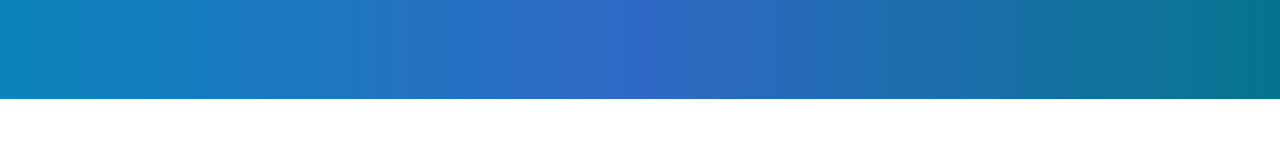
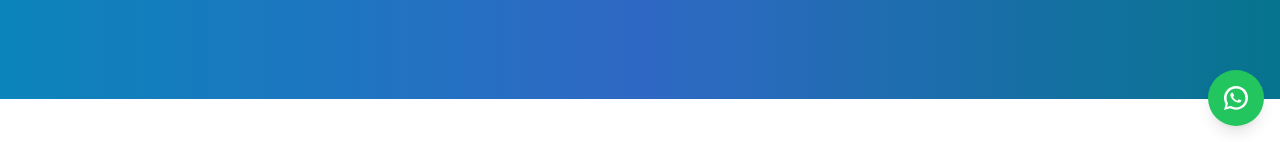
Before and after one commit to Akash-Harale/flair-technologies, a Next.js app: page / in a window 1280 px wide. Shown: the part 658-800 px from the top of the page. Built offline with nearby package versions, Linux system fonts and the light colour scheme.

Commit message:
added whatsapp logo

```diff
--- a/app/layout.tsx
+++ b/app/layout.tsx
@@ -17,7 +17,28 @@ export default function RootLayout({
 }>) {
   return (
     <html lang="en" className={`${GeistSans.variable} ${GeistMono.variable}`}>
-      <body className={GeistSans.className}>{children}</body>
+      <body className={GeistSans.className}>
+        {children}
+
+        {/* WhatsApp Button */}
+        <a
+          href="https://wa.me/919999999999" // replace with your WhatsApp number
+          target="_blank"
+          rel="noopener noreferrer"
+          className="fixed bottom-4 right-4 z-50"
+        >
+          <div className="bg-green-500 hover:bg-green-600 text-white p-4 rounded-full shadow-lg transition-all duration-300">
+            <svg
+              className="w-6 h-6"
+              fill="currentColor"
+              viewBox="0 0 24 24"
+              aria-hidden="true"
+            >
+              <path d="M20.52 3.48A11.94 11.94 0 0012 0C5.37 0 .01 5.37.01 12c0 2.12.55 4.19 1.61 6.02L0 24l6.27-1.64a11.97 11.97 0 005.73 1.46h.01c6.63 0 12-5.37 12-12 0-3.2-1.25-6.2-3.48-8.52zM12 21.43a9.52 9.52 0 01-4.89-1.33l-.35-.2-3.72.97.99-3.63-.23-.38A9.48 9.48 0 012.57 12c0-5.22 4.24-9.46 9.46-9.46 2.53 0 4.92.99 6.71 2.79A9.42 9.42 0 0121.43 12c0 5.22-4.24 9.43-9.43 9.43zm5.07-7.1c-.28-.14-1.66-.82-1.92-.91-.26-.1-.45-.14-.63.14s-.73.91-.9 1.1c-.17.18-.33.21-.61.07a7.7 7.7 0 01-2.27-1.41 8.52 8.52 0 01-1.59-1.98c-.17-.3-.02-.46.13-.6.14-.13.3-.34.45-.51.15-.17.2-.3.3-.5.1-.2.05-.37-.03-.51s-.63-1.51-.86-2.07c-.23-.56-.46-.49-.63-.5h-.54c-.18 0-.46.07-.7.33s-.92.9-.92 2.2.95 2.54 1.08 2.72c.13.17 1.88 2.88 4.57 4.04.64.28 1.14.44 1.53.57.64.2 1.23.17 1.69.1.52-.08 1.66-.68 1.89-1.34.23-.66.23-1.23.16-1.34-.07-.12-.26-.18-.54-.32z" />
+            </svg>
+          </div>
+        </a>
+      </body>
     </html>
   );
 }
```
